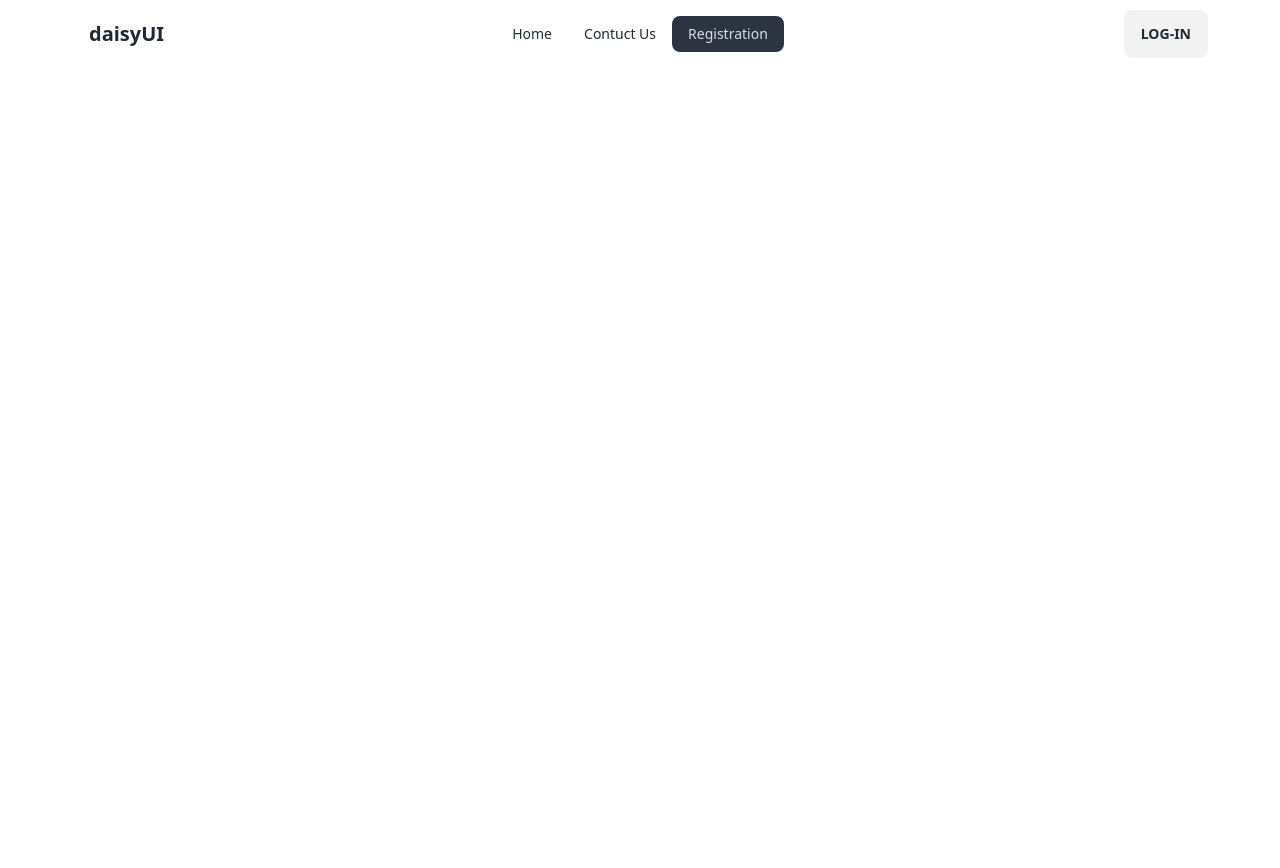
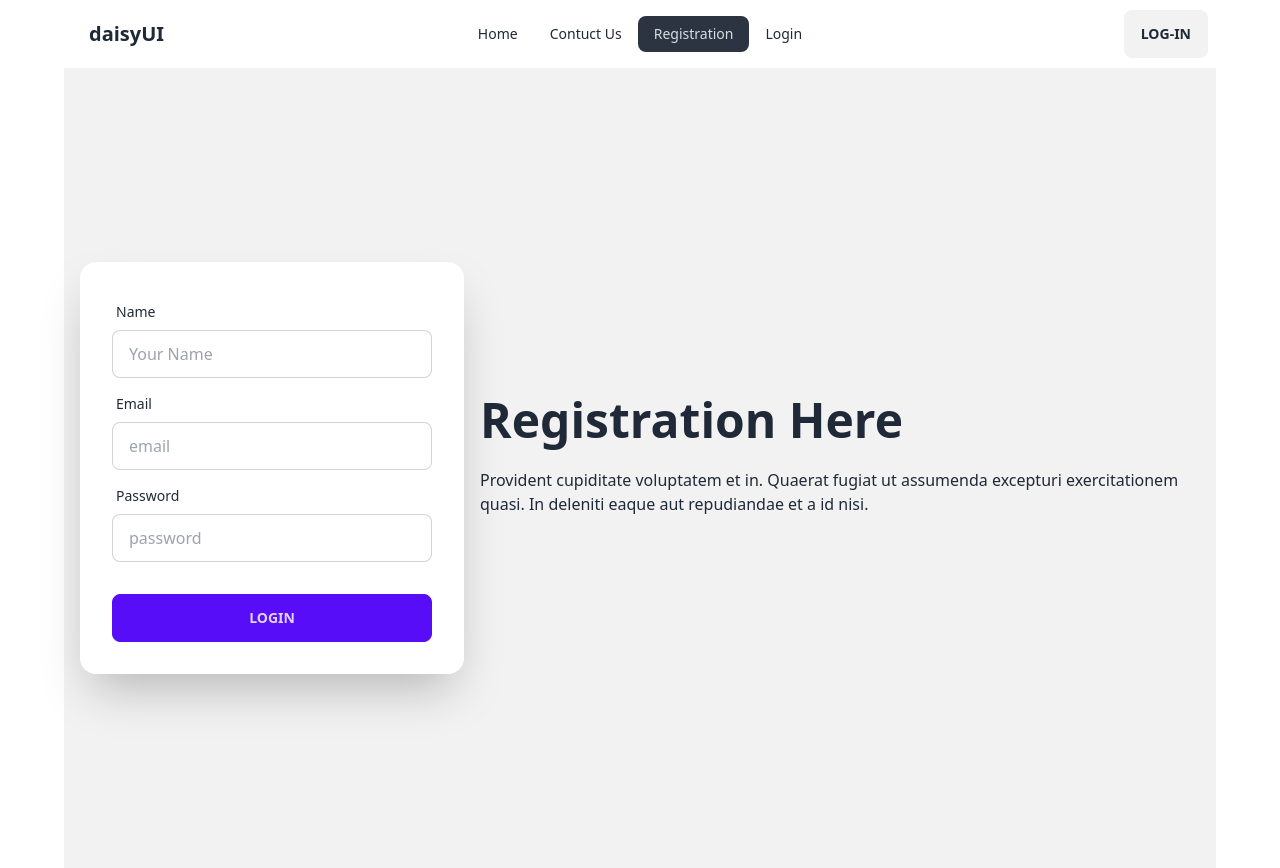
Before and after one commit to maniruzzaman-riad/social-events, a React (Vite) app: page /register in a window 1280 px wide. Before the commit the page ends 800 px from the top, so only its background shows below. Built offline with nearby package versions, Linux system fonts and the light colour scheme.

Commit message:
Create Login and Registration Page

```diff
--- a/src/inputData/Login.jsx
+++ b/src/inputData/Login.jsx
@@ -3,7 +3,36 @@
 const Login = () => {
     return (
         <div>
-
+            <div className="hero min-h-screen bg-base-200">
+                <div className="hero-content flex-col lg:flex-row-reverse">
+                    <div className="text-center lg:text-left">
+                        <h1 className="text-5xl font-bold">Login now!</h1>
+                        <p className="py-6">Provident cupiditate voluptatem et in. Quaerat fugiat ut assumenda excepturi exercitationem quasi. In deleniti eaque aut repudiandae et a id nisi.</p>
+                    </div>
+                    <div className="card flex-shrink-0 w-full max-w-sm shadow-2xl bg-base-100">
+                        <form className="card-body">
+                            <div className="form-control">
+                                <label className="label">
+                                    <span className="label-text">Email</span>
+                                </label>
+                                <input type="email" placeholder="email" name="email" className="input input-bordered" required />
+                            </div>
+                            <div className="form-control">
+                                <label className="label">
+                                    <span className="label-text">Password</span>
+                                </label>
+                                <input type="password" placeholder="password" name="password" className="input input-bordered" required />
+                                <label className="label">
+                                    <a href="#" className="label-text-alt link link-hover">Forgot password?</a>
+                                </label>
+                            </div>
+                            <div className="form-control mt-6">
+                                <button className="btn btn-primary">Login</button>
+                            </div>
+                        </form>
+                    </div>
+                </div>
+            </div>
         </div>
     );
 };
--- a/src/inputData/Register.jsx
+++ b/src/inputData/Register.jsx
@@ -3,7 +3,42 @@
 const Register = () => {
     return (
         <div>
-
+            <div className="hero min-h-screen bg-base-200">
+                <div className="hero-content flex-col lg:flex-row-reverse">
+                    <div className="text-center lg:text-left">
+                        <h1 className="text-5xl font-bold">Registration Here</h1>
+                        <p className="py-6">Provident cupiditate voluptatem et in. Quaerat fugiat ut assumenda excepturi exercitationem quasi. In deleniti eaque aut repudiandae et a id nisi.</p>
+                    </div>
+                    <div className="card flex-shrink-0 w-full max-w-sm shadow-2xl bg-base-100">
+                        <form className="card-body">
+                            <div className="form-control">
+                                <label className="label">
+                                    <span className="label-text">Name</span>
+                                </label>
+                                <input type="text" placeholder="Your Name" name="name" className="input input-bordered" required />
+                            </div>
+                            <div className="form-control">
+                                <label className="label">
+                                    <span className="label-text">Email</span>
+                                </label>
+                                <input type="email" placeholder="email" name="email" className="input input-bordered" required />
+                            </div>
+                            <div className="form-control">
+                                <label className="label">
+                                    <span className="label-text">Password</span>
+                                </label>
+                                <input type="password" placeholder="password" name="password" className="input input-bordered" required />
+                                {/* <label className="label">
+                                    <a href="#" className="label-text-alt link link-hover">Forgot password?</a>
+                                </label> */}
+                            </div>
+                            <div className="form-control mt-6">
+                                <button className="btn btn-primary">Login</button>
+                            </div>
+                        </form>
+                    </div>
+                </div>
+            </div>
         </div>
     );
 };
--- a/src/routers/AllRoute.jsx
+++ b/src/routers/AllRoute.jsx
@@ -3,6 +3,7 @@
 import ErrorPage from "../shared/ErrorPage";
 import Home from "../service/Home";
 import Register from "../inputData/Register";
+import Login from "../inputData/Login";
 
 
 const router=createBrowserRouter([
@@ -16,6 +17,10 @@
                 element:<Home></Home>
             },
             {
+                path:'/login',
+                element:<Login></Login>
+            },
+            {
                 path:'/register',
                 element:<Register></Register>
             }
--- a/src/shared/Navbar.jsx
+++ b/src/shared/Navbar.jsx
@@ -6,6 +6,7 @@
     <li><NavLink to="/">Home</NavLink></li>
     <li><NavLink to="/contact">Contuct Us</NavLink></li>
     <li><NavLink to="/register">Registration</NavLink></li>
+    <li><NavLink to="/login">Login</NavLink></li>
 
     </>
     return (
```
